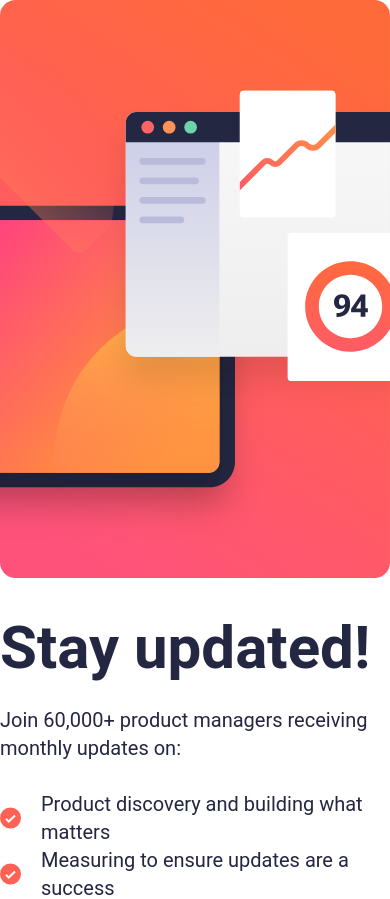
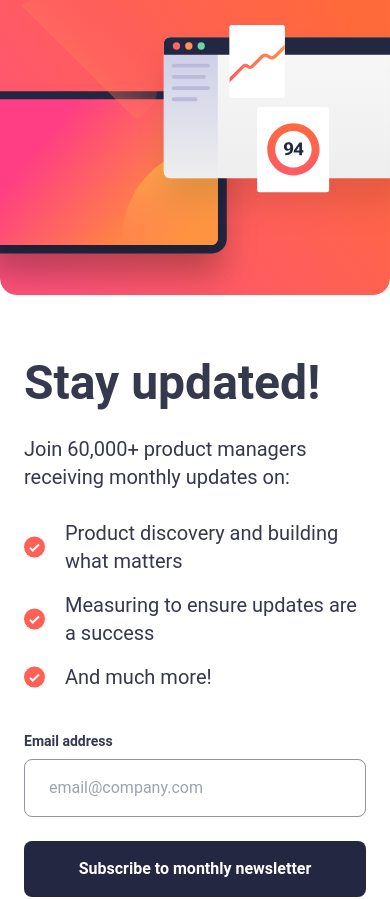
Before and after one commit to adam-peter/newsletter-signup, a Svelte app: page / in a window 390 px wide. Shown: the top 899 px of the page. Built offline with nearby package versions, Linux system fonts and the light colour scheme.

Commit message:
mobile design finished

```diff
--- a/src/App.svelte
+++ b/src/App.svelte
@@ -8,9 +8,9 @@
 <svelte:window bind:innerWidth={width} />
 
 <main
-  class="mx-auto flex h-[100vh] w-[100vw] flex-col font-roboto text-darkSlate"
+  class="mx-auto flex h-[100vh] w-[100vw] flex-col font-roboto text-charcoal"
 >
-  {#if width <= 375}
+  {#if width <= 500}
     <img
       src="./images/illustration-sign-up-mobile.svg"
       alt="sign up illustration"
@@ -21,12 +21,12 @@
       alt="sign up illustration"
     />
   {/if}
-  <div class="mx-auto mt-10">
-    <h1 class="text-6xl font-bold">Stay updated!</h1>
+  <div class="mx-auto mt-10 p-6">
+    <h1 class="text-5xl font-bold">Stay updated!</h1>
     <p class="mt-7 text-xl">
       Join 60,000+ product managers receiving monthly updates on:
     </p>
-    <ul class="mt-7">
+    <ul class="mt-7 flex flex-col gap-4">
       <IconLi>Product discovery and building what matters</IconLi>
       <IconLi>Measuring to ensure updates are a success</IconLi>
       <IconLi>And much more!</IconLi>
--- a/src/components/IconLi.svelte
+++ b/src/components/IconLi.svelte
@@ -1,4 +1,4 @@
 <li class="flex gap-5 text-xl">
-  <img class="inline" src="./images/icon-list.svg" alt="icon">
+  <img class="inline" src="./images/icon-list.svg" alt="icon" />
   <slot />
 </li>
```
